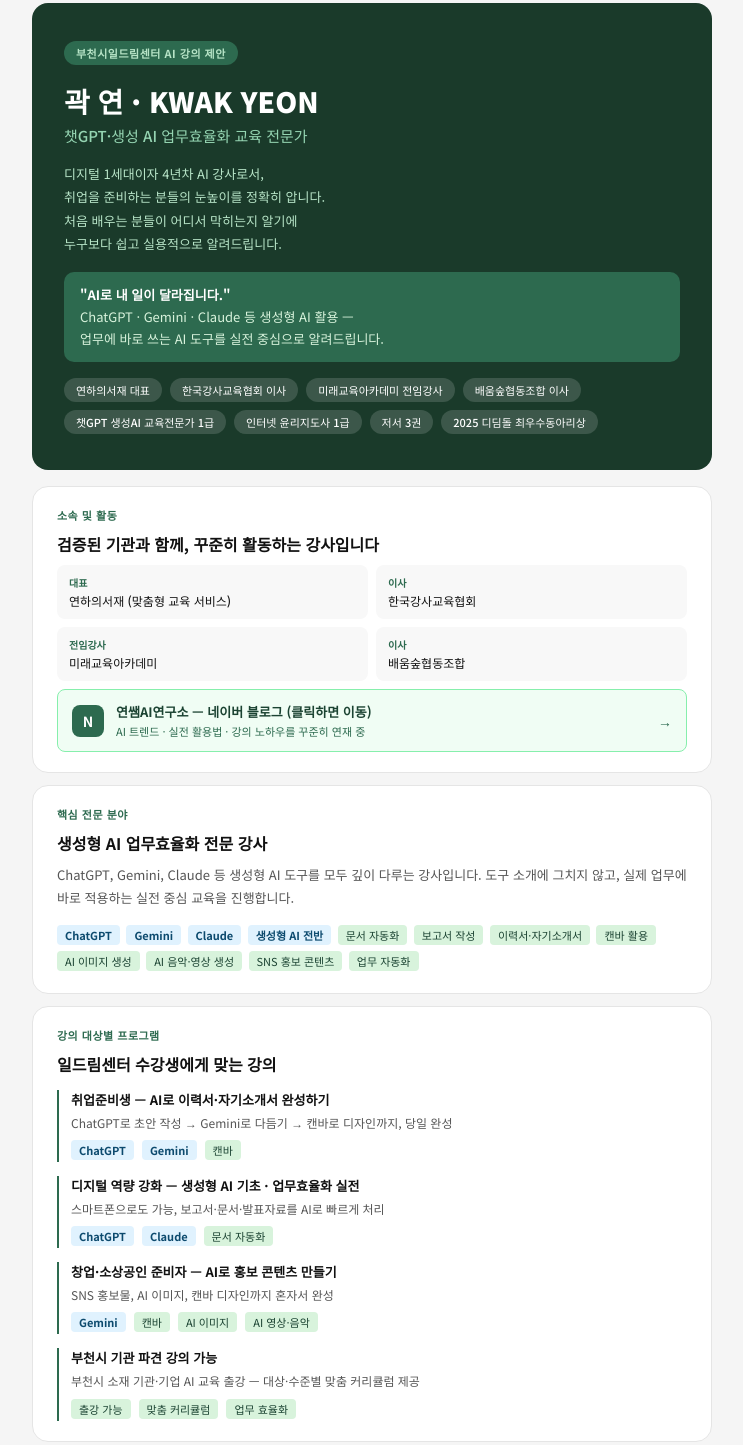
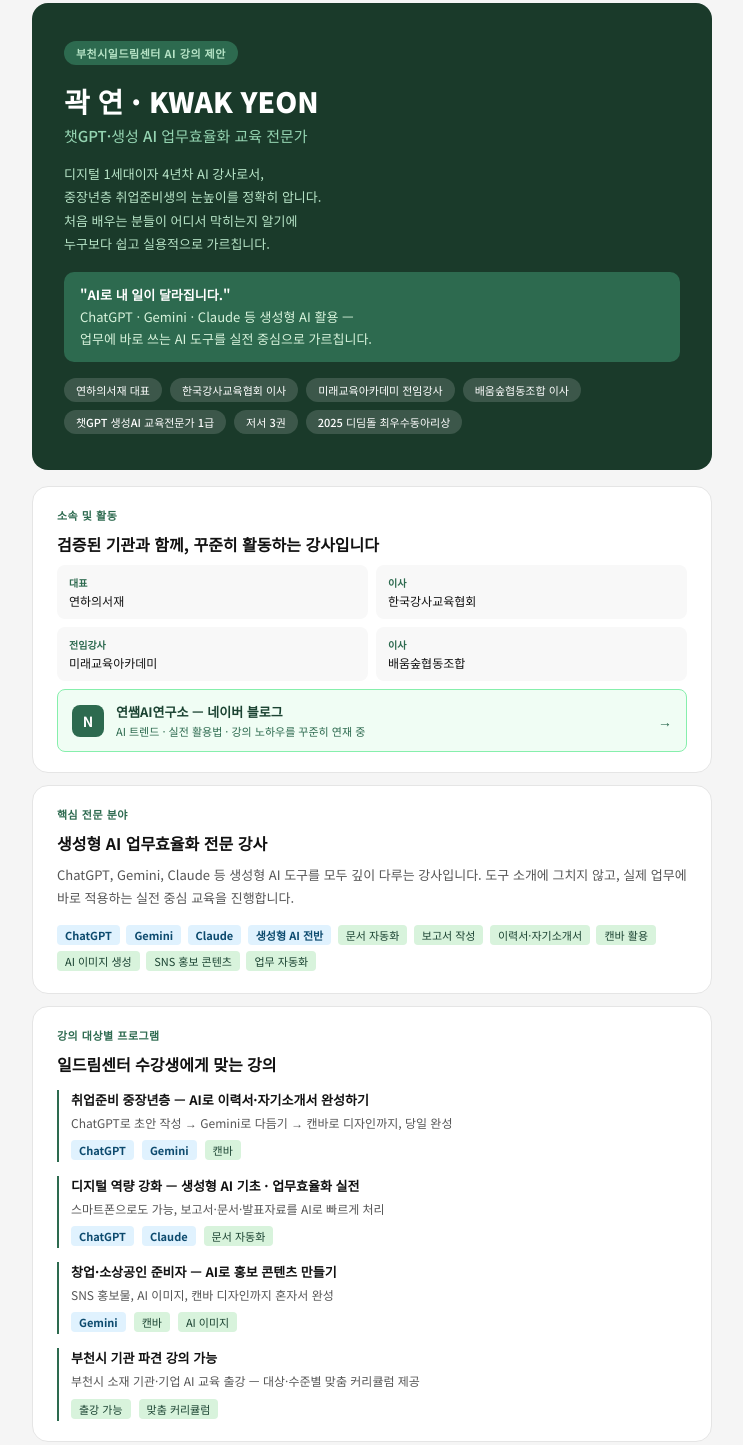
Before and after one commit to digitalyeonssam1/ildream-landing, a plain HTML site: page index.html in a window 1280 px wide. Shown: the part 37-1482 px from the top of the page, without its empty margins (268-1011 px from the left). Drawn offline with Linux system fonts and the light colour scheme.

Commit message:
Update index.html

```diff
--- a/index.html
+++ b/index.html
@@ -219,14 +219,14 @@
     <div class="hero-title">챗GPT·생성 AI 업무효율화 교육 전문가</div>
     <div class="hero-desc">
       디지털 1세대이자 4년차 AI 강사로서,<br>
-      취업을 준비하는 분들의 눈높이를 정확히 압니다.<br>
+      중장년층 취업준비생의 눈높이를 정확히 압니다.<br>
       처음 배우는 분들이 어디서 막히는지 알기에<br>
-      누구보다 쉽고 실용적으로 알려드립니다.
+      누구보다 쉽고 실용적으로 가르칩니다.
     </div>
     <div class="hero-highlight">
       <strong>"AI로 내 일이 달라집니다."</strong><br>
       ChatGPT · Gemini · Claude 등 생성형 AI 활용 —<br>
-      업무에 바로 쓰는 AI 도구를 실전 중심으로 알려드립니다.
+      업무에 바로 쓰는 AI 도구를 실전 중심으로 가르칩니다.
     </div>
     <div class="badge-row">
       <span class="badge">연하의서재 대표</span>
@@ -234,7 +234,6 @@
       <span class="badge">미래교육아카데미 전임강사</span>
       <span class="badge">배움숲협동조합 이사</span>
       <span class="badge">챗GPT 생성AI 교육전문가 1급</span>
-      <span class="badge">인터넷 윤리지도사 1급</span>
       <span class="badge">저서 3권</span>
       <span class="badge">2025 디딤돌 최우수동아리상</span>
     </div>
@@ -244,7 +243,7 @@
     <div class="sec-label">소속 및 활동</div>
     <div class="sec-title">검증된 기관과 함께, 꾸준히 활동하는 강사입니다</div>
     <div class="org-row">
-      <div class="org-item"><div class="org-role">대표</div><div class="org-name">연하의서재 (맞춤형 교육 서비스)</div></div>
+      <div class="org-item"><div class="org-role">대표</div><div class="org-name">연하의서재</div></div>
       <div class="org-item"><div class="org-role">이사</div><div class="org-name">한국강사교육협회</div></div>
       <div class="org-item"><div class="org-role">전임강사</div><div class="org-name">미래교육아카데미</div></div>
       <div class="org-item"><div class="org-role">이사</div><div class="org-name">배움숲협동조합</div></div>
@@ -252,7 +251,7 @@
     <a class="blog-card" href="https://blog.naver.com/yeonailab" target="_blank">
       <div class="blog-icon">N</div>
       <div>
-        <div class="blog-name">연쌤AI연구소 — 네이버 블로그 (클릭하면 이동)</div>
+        <div class="blog-name">연쌤AI연구소 — 네이버 블로그</div>
         <div class="blog-desc">AI 트렌드 · 실전 활용법 · 강의 노하우를 꾸준히 연재 중</div>
       </div>
       <div class="blog-arrow">→</div>
@@ -273,7 +272,6 @@
       <span class="g-tag">이력서·자기소개서</span>
       <span class="g-tag">캔바 활용</span>
       <span class="g-tag">AI 이미지 생성</span>
-      <span class="g-tag">AI 음악·영상 생성</span>
       <span class="g-tag">SNS 홍보 콘텐츠</span>
       <span class="g-tag">업무 자동화</span>
     </div>
@@ -284,41 +282,24 @@
     <div class="sec-title">일드림센터 수강생에게 맞는 강의</div>
     <div style="margin-top: 14px;">
       <div class="course-item">
-        <div class="course-title">취업준비생 — AI로 이력서·자기소개서 완성하기</div>
+        <div class="course-title">취업준비 중장년층 — AI로 이력서·자기소개서 완성하기</div>
         <div class="course-desc">ChatGPT로 초안 작성 → Gemini로 다듬기 → 캔바로 디자인까지, 당일 완성</div>
-        <div class="tool-row">
-          <span class="ai-tag">ChatGPT</span>
-          <span class="ai-tag">Gemini</span>
-          <span class="g-tag">캔바</span>
-        </div>
+        <div class="tool-row"><span class="ai-tag">ChatGPT</span><span class="ai-tag">Gemini</span><span class="g-tag">캔바</span></div>
       </div>
       <div class="course-item">
         <div class="course-title">디지털 역량 강화 — 생성형 AI 기초 · 업무효율화 실전</div>
         <div class="course-desc">스마트폰으로도 가능, 보고서·문서·발표자료를 AI로 빠르게 처리</div>
-        <div class="tool-row">
-          <span class="ai-tag">ChatGPT</span>
-          <span class="ai-tag">Claude</span>
-          <span class="g-tag">문서 자동화</span>
-        </div>
+        <div class="tool-row"><span class="ai-tag">ChatGPT</span><span class="ai-tag">Claude</span><span class="g-tag">문서 자동화</span></div>
       </div>
       <div class="course-item">
         <div class="course-title">창업·소상공인 준비자 — AI로 홍보 콘텐츠 만들기</div>
         <div class="course-desc">SNS 홍보물, AI 이미지, 캔바 디자인까지 혼자서 완성</div>
-        <div class="tool-row">
-          <span class="ai-tag">Gemini</span>
-          <span class="g-tag">캔바</span>
-          <span class="g-tag">AI 이미지</span>
-          <span class="g-tag">AI 영상·음악</span>
-        </div>
+        <div class="tool-row"><span class="ai-tag">Gemini</span><span class="g-tag">캔바</span><span class="g-tag">AI 이미지</span></div>
       </div>
       <div class="course-item" style="margin-bottom: 0;">
         <div class="course-title">부천시 기관 파견 강의 가능</div>
         <div class="course-desc">부천시 소재 기관·기업 AI 교육 출강 — 대상·수준별 맞춤 커리큘럼 제공</div>
-        <div class="tool-row">
-          <span class="g-tag">출강 가능</span>
-          <span class="g-tag">맞춤 커리큘럼</span>
-          <span class="g-tag">업무 효율화</span>
-        </div>
+        <div class="tool-row"><span class="g-tag">출강 가능</span><span class="g-tag">맞춤 커리큘럼</span></div>
       </div>
     </div>
   </div>
@@ -359,16 +340,16 @@
   <div class="cta">
     <p>부천시일드림센터와 함께 AI 교육을 시작하고 싶습니다.<br>수강생 대상과 일정에 맞는 커리큘럼을 맞춤 제안해드립니다.</p>
     <button class="cta-btn" onclick="document.getElementById('email-popup').style.display='flex'">강의 문의하기</button>
-  </div>
 
   <div id="email-popup" style="display:none;position:fixed;top:0;left:0;width:100%;height:100%;background:rgba(0,0,0,0.5);z-index:999;align-items:center;justify-content:center;">
     <div style="background:#fff;border-radius:16px;padding:32px 28px;max-width:340px;width:90%;text-align:center;">
       <div style="font-size:15px;font-weight:700;color:#1a3a2a;margin-bottom:8px;">강의 문의 이메일</div>
       <div style="font-size:13px;color:#555;margin-bottom:16px;line-height:1.6;">아래 이메일로 문의주시면<br>빠르게 답변 드리겠습니다.</div>
-      <div style="background:#f0fdf4;border:1px solid #86efac;border-radius:8px;padding:12px 16px;font-size:14px;font-weight:700;color:#1b4332;margin-bottom:16px;">digitalyeonssam1@gmail.com</div>
+      <div id="email-addr" style="background:#f0fdf4;border:1px solid #86efac;border-radius:8px;padding:12px 16px;font-size:14px;font-weight:700;color:#1b4332;margin-bottom:16px;">digitalyeonssam1@gmail.com</div>
       <button onclick="navigator.clipboard.writeText('digitalyeonssam1@gmail.com').then(()=>{this.textContent='✓ 복사됐어요!';setTimeout(()=>{this.textContent='이메일 복사하기'},2000)})" style="background:#2d6a4f;color:#fff;border:none;border-radius:8px;padding:10px 24px;font-size:13px;font-weight:700;cursor:pointer;width:100%;margin-bottom:8px;font-family:'Noto Sans KR',sans-serif;">이메일 복사하기</button>
       <button onclick="document.getElementById('email-popup').style.display='none'" style="background:#f5f5f5;color:#555;border:none;border-radius:8px;padding:10px 24px;font-size:13px;cursor:pointer;width:100%;font-family:'Noto Sans KR',sans-serif;">닫기</button>
     </div>
+  </div>
   </div>
 
 </div>
```
